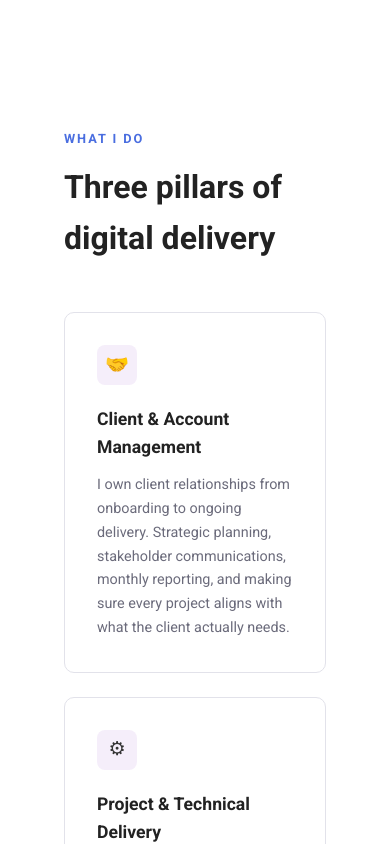
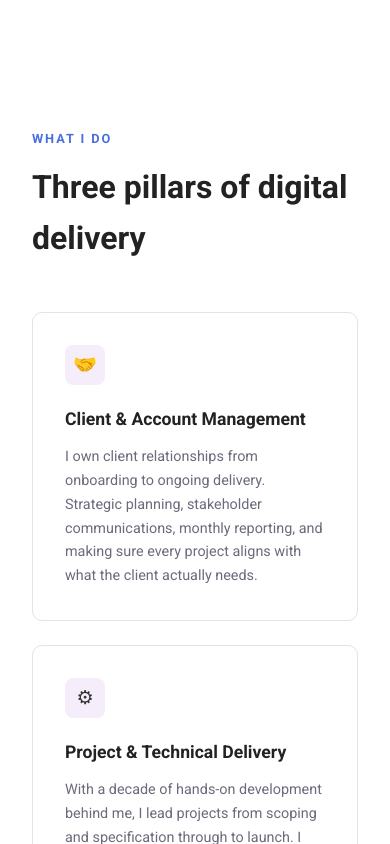
Before and after one commit to AlexLoughln117/new-portfolio, a Next.js app: page / in a window 390 px wide. Shown: the part 840-1684 px from the top of the page. Built offline with nearby package versions, Linux system fonts and the light colour scheme.

Commit message:
Reducing container padding on mobile

```diff
--- a/src/app/globals.css
+++ b/src/app/globals.css
@@ -53,6 +53,12 @@ a {
   padding: 0 2rem;
 }
 
+@media (max-width: 768px) {
+  .container {
+    padding: 0;
+  }
+}
+
 /* Buttons */
 .btn {
   display: inline-block;
```
